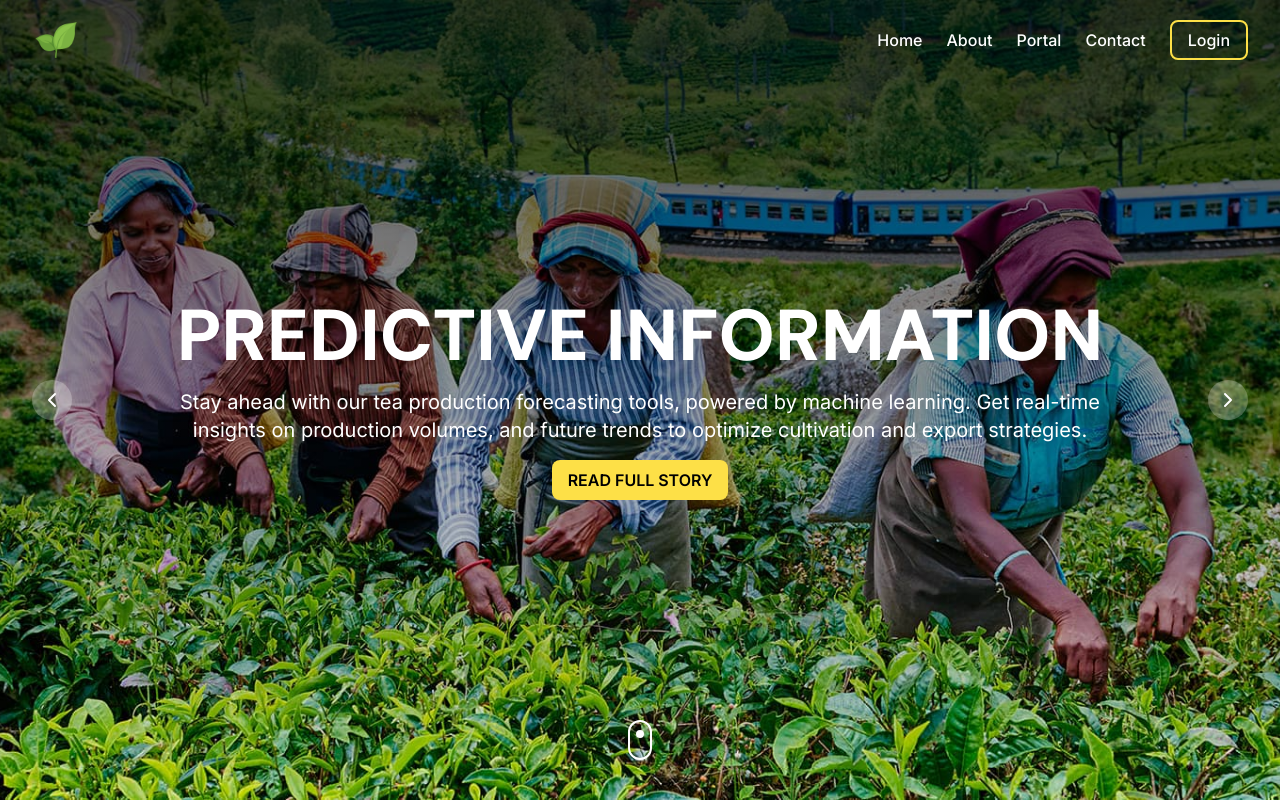
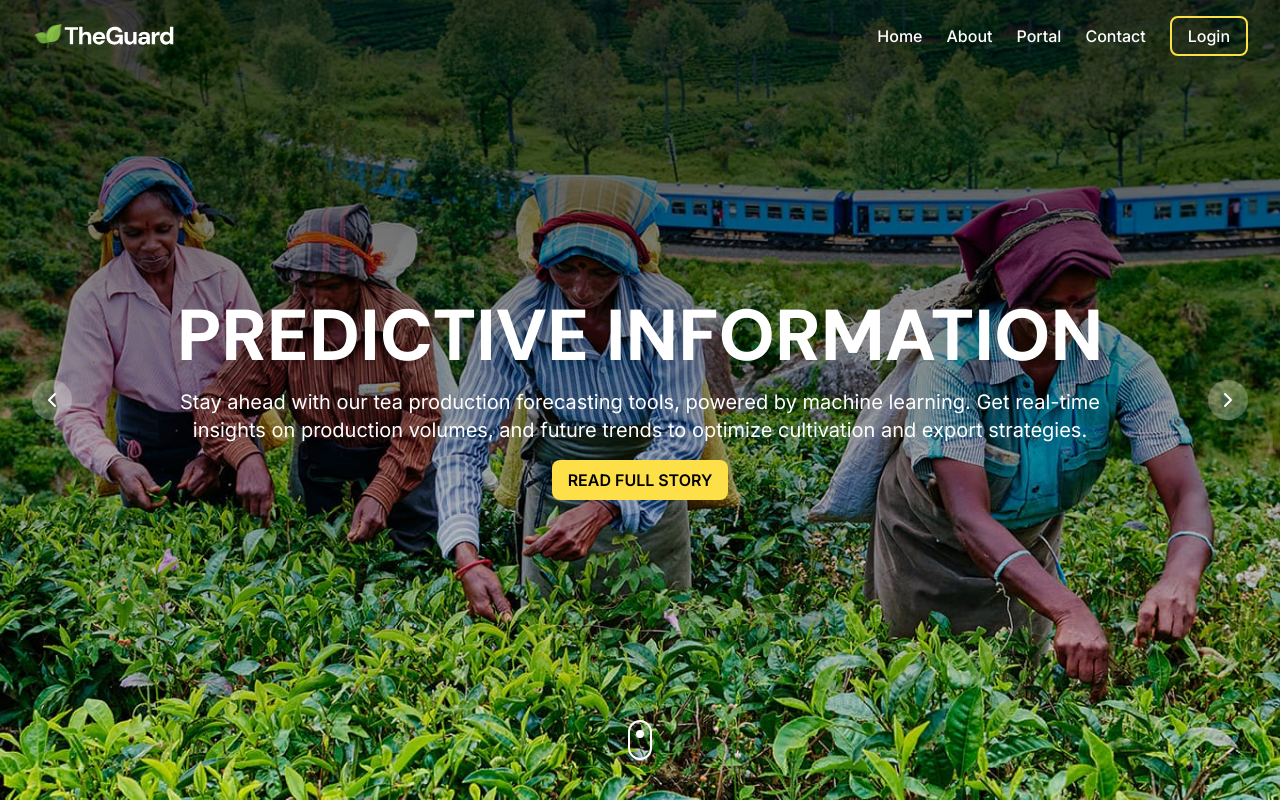
Before and after one commit to hasithapeiris/tea-export-portal, a React (Vite) app in the folder frontend/: page / in a window 1280 px wide. Shown: the top 802 px of the page. Built offline with nearby package versions, Linux system fonts and the light colour scheme; no server answers.

Commit message:
add a new logo

```diff
--- a/frontend/src/assets/index.tsx
+++ b/frontend/src/assets/index.tsx
@@ -1,3 +1,4 @@
+import Logo from "./logo.svg";
 import Header_1 from "./header_img_1.jpg";
 import Header_2 from "./header_img_2.jpg";
 import Header_3 from "./header_img_3.jpg";
@@ -10,6 +11,7 @@ import Tea_Price from "./tea_price.jpg";
 import Profile from "./profile.png";
 
 export {
+  Logo,
   Header_1,
   Header_2,
   Header_3,
--- a/frontend/src/components/Navbar.tsx
+++ b/frontend/src/components/Navbar.tsx
@@ -1,6 +1,7 @@
 import { Link } from "react-router-dom";
 import { useAuth } from "../context/AuthContext";
 import { CircleUserRound } from "lucide-react";
+import { Logo } from "../assets";
 
 const Navbar: React.FC = () => {
   const { user, logout } = useAuth();
@@ -10,7 +11,7 @@ const Navbar: React.FC = () => {
       <div className="wrapper flex-between">
         <Link to="/">
           <div className="flex-center gap-2">
-            <img src="/icon.png" alt="TPP Logo" className="h-8 md:h-12" />
+            <img src={Logo} alt="TPP Logo" className="h-6 md:h-8" />
           </div>
         </Link>
 
```
Also changed, not shown: frontend/src/assets/logo.png (added), frontend/src/assets/logo.svg (added).
